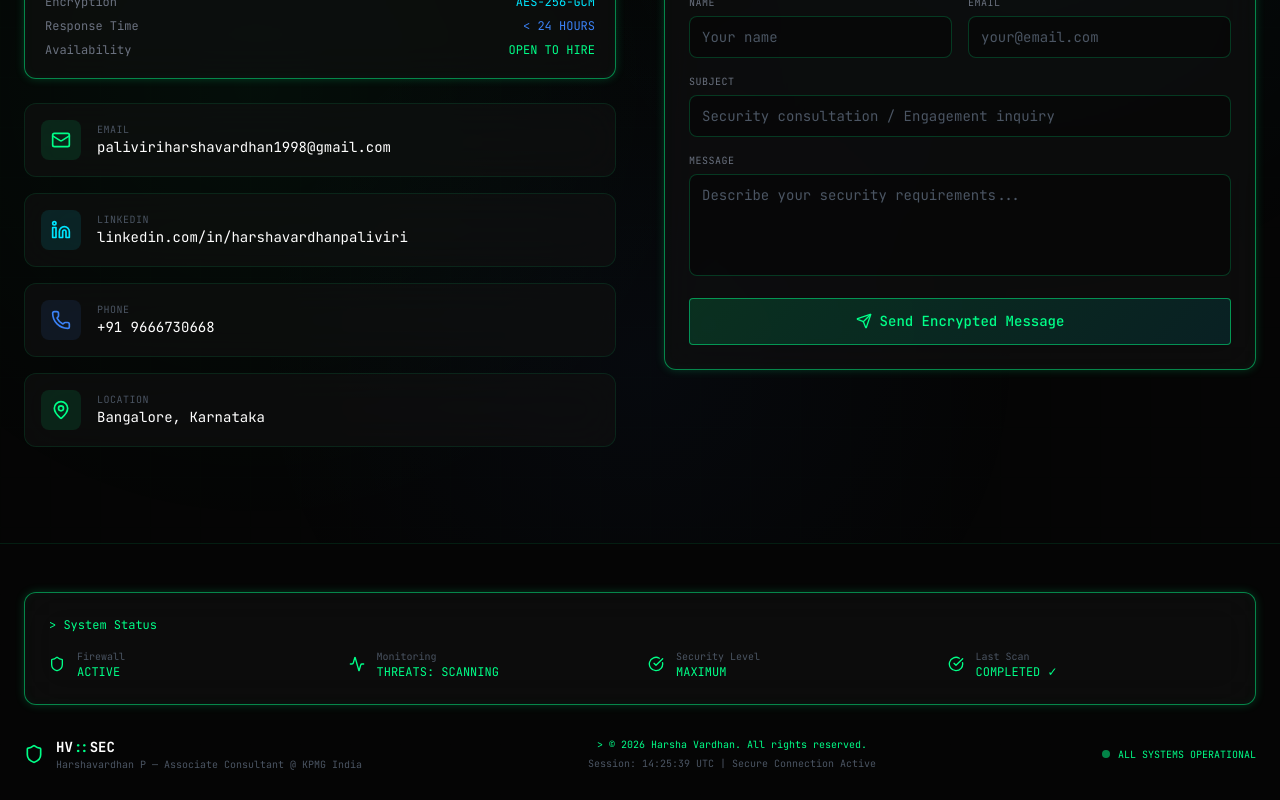
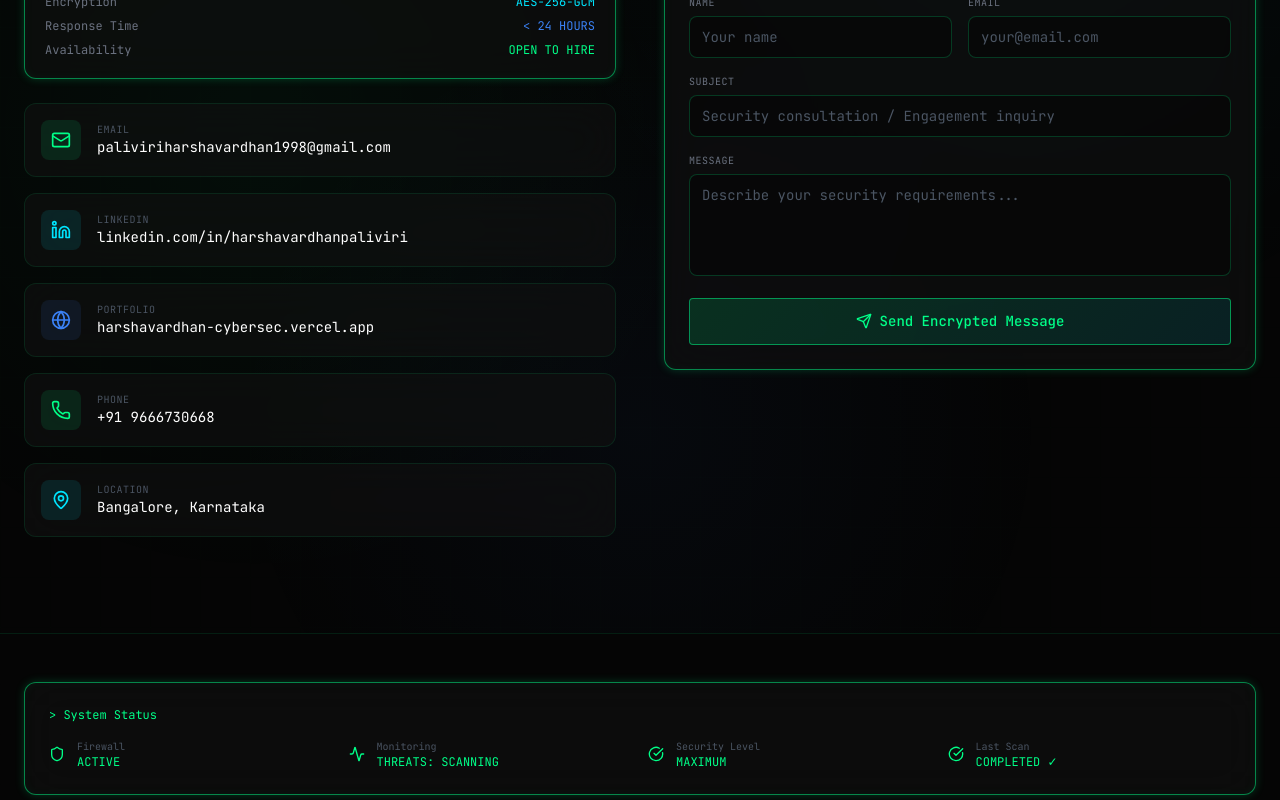
Before and after one commit to hexharsh/harshavardhan-cybersec, a Next.js app: page / in a window 1280 px wide. Shown: the part 11200-12000 px from the top of the page. Built offline with nearby package versions, Linux system fonts and the light colour scheme.

Commit message:
Add portfolio URL to contact section and resume

```diff
--- a/components/Contact.tsx
+++ b/components/Contact.tsx
@@ -2,7 +2,7 @@
 
 import { useState } from "react";
 import { motion } from "framer-motion";
-import { Mail, Linkedin, Github, Phone, MapPin, Send, Lock, CheckCircle } from "lucide-react";
+import { Mail, Linkedin, Globe, Phone, MapPin, Send, Lock, CheckCircle } from "lucide-react";
 
 export default function Contact() {
   const [form, setForm] = useState({ name: "", email: "", subject: "", message: "" });
@@ -39,18 +39,25 @@ export default function Contact() {
       color: "cyan",
     },
     {
+      icon: Globe,
+      label: "Portfolio",
+      value: "harshavardhan-cybersec.vercel.app",
+      href: "https://harshavardhan-cybersec.vercel.app",
+      color: "blue",
+    },
+    {
       icon: Phone,
       label: "Phone",
       value: "+91 9666730668",
       href: "tel:+919666730668",
-      color: "blue",
+      color: "green",
     },
     {
       icon: MapPin,
       label: "Location",
       value: "Bangalore, Karnataka",
       href: "#",
-      color: "green",
+      color: "cyan",
     },
   ];
 
```
Also changed, not shown: 1 other file (tests, documents, lock files or other folders).
